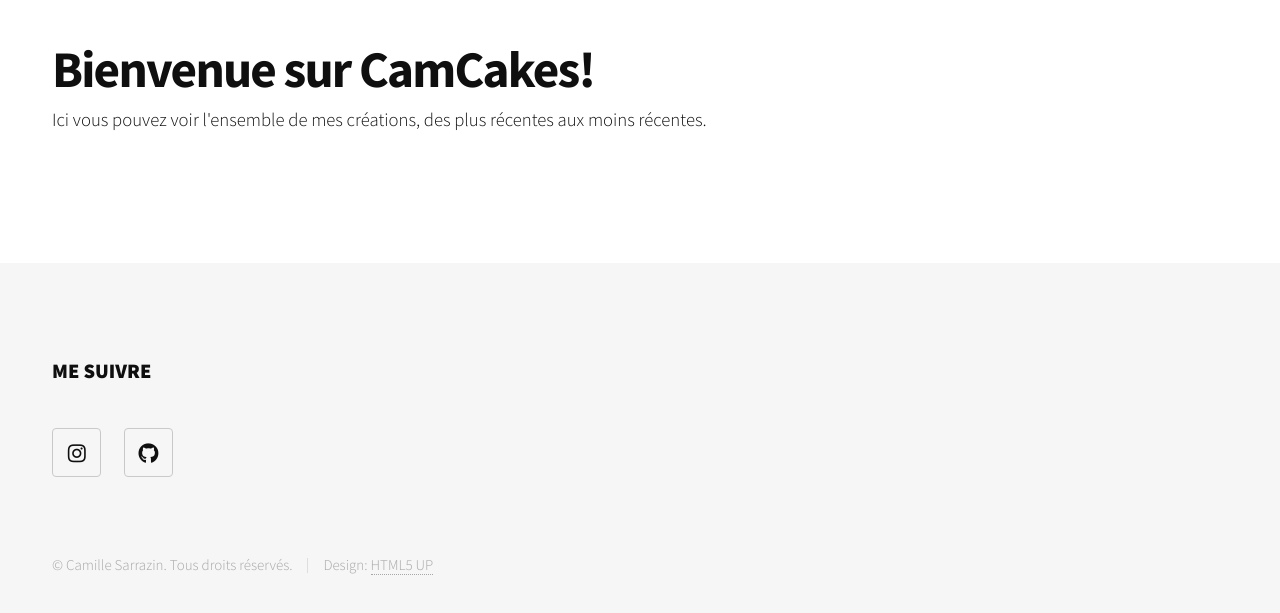
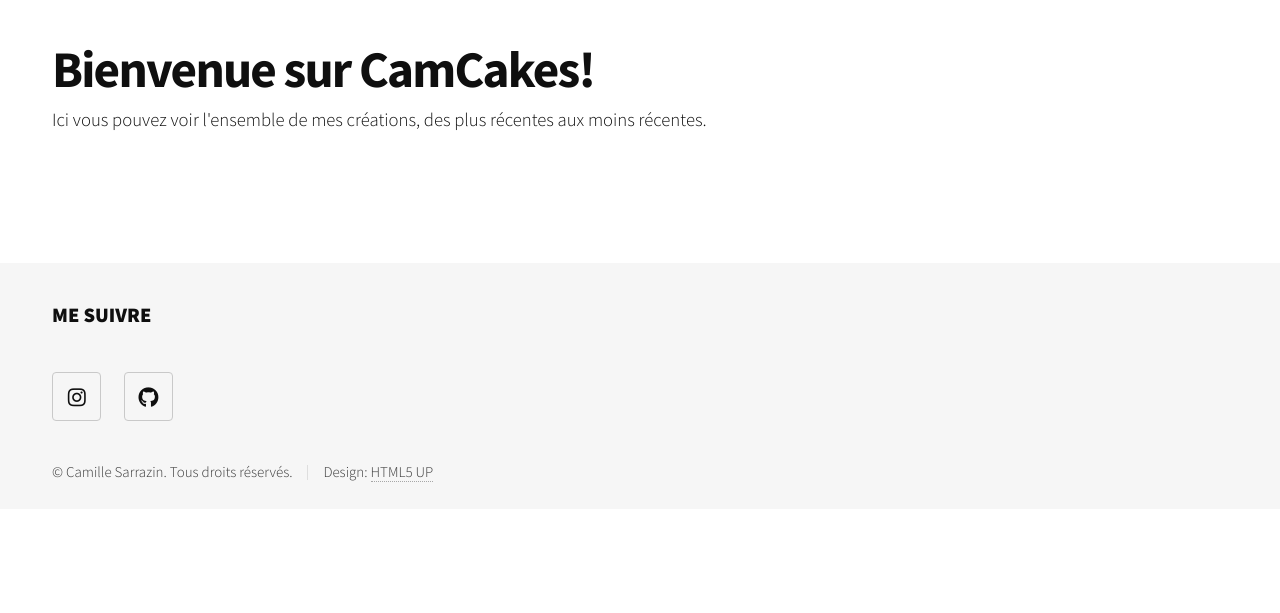
Before and after one commit to CamilleSarrazin/CamCakes, a website: page public/index.html in a window 1280 px wide. Shown: the part 63-676 px from the top of the page. Drawn offline with Linux system fonts and the light colour scheme; no server answers.

Commit message:
Adjust footer spacing

```diff
--- a/public/assets/css/camcakes.css
+++ b/public/assets/css/camcakes.css
@@ -193,3 +193,15 @@ body:is(.is-touch) .tiles article .content {
 .tiles article .content {
     text-shadow: 0 2px 20px rgba(0, 0, 0, 1);
 }
+
+/* Footer */
+
+#footer {
+    padding-top: 2em;
+    padding-bottom: 0.5em;
+}
+
+#footer > .inner .copyright {
+    margin: 1em 0;
+    margin-top: 2.5em;
+}
--- a/public/assets/css/main.css
+++ b/public/assets/css/main.css
@@ -3068,7 +3068,7 @@ input, select, textarea {
 				margin-top: 5em;
 				list-style: none;
 				font-size: 0.8em;
-				color: rgba(88, 88, 88, 0.5);
+				color: rgba(27, 27, 27, 0.87);
 			}
 
 				#footer > .inner .copyright a {
```
